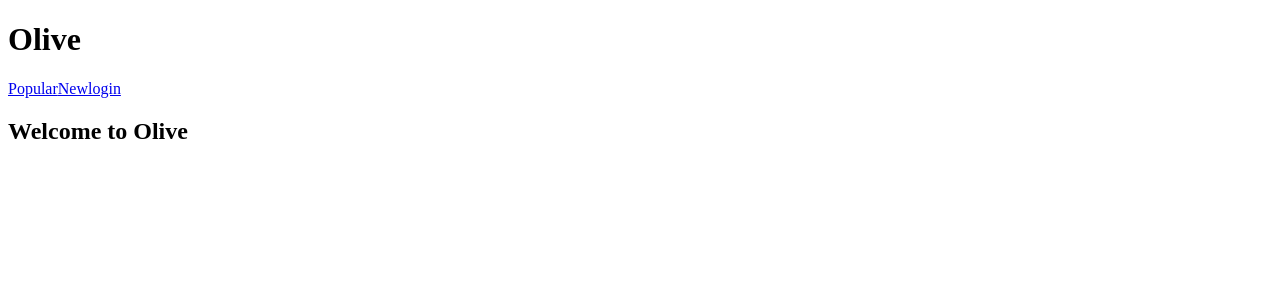
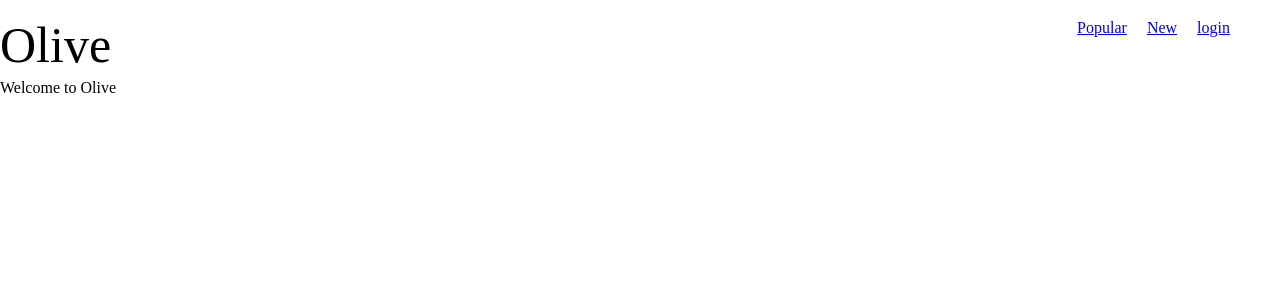
Before and after one commit to zett-8/olive-front-source, a React app: page / in a window 1280 px wide. Shown: the top 300 px of the page. Built offline with nearby package versions, Linux system fonts and the light colour scheme.

Commit message:
enable scss and reset css

```diff
--- a/package.json
+++ b/package.json
@@ -29,9 +29,11 @@
     "file-loader": "^1.1.11",
     "html-webpack-plugin": "^3.2.0",
     "json-loader": "^0.5.7",
+    "node-sass": "^4.11.0",
     "prettier": "^1.15.3",
     "redux-devtools-extension": "^2.13.7",
     "redux-logger": "^3.0.6",
+    "sass-loader": "^7.1.0",
     "style-loader": "^0.22.0",
     "webpack": "^4.16.5",
     "webpack-cli": "^3.1.0",
--- /dev/null
+++ b/src/components/header.js
@@ -0,0 +1,47 @@
+import React from 'react'
+import { Link } from 'react-router-dom'
+import PropTypes from 'prop-types'
+
+export const header = props => {
+  return (
+    <header>
+      <h1 onClick={props.handleLogoClicked}>Olive</h1>
+      <nav>
+        <ul>
+          <li>
+            <Link to="/popular">Popular</Link>
+          </li>
+          <li>
+            <Link to="/new">New</Link>
+          </li>
+          {props.loggedIn ? (
+            <React.Fragment>
+              <li>
+                <p>review</p>
+              </li>
+              <li>
+                <Link to={`/user/${props.userId}`}>account</Link>
+              </li>
+              <li>
+                <p onClick={props.handleLogout}>Logout</p>
+              </li>
+            </React.Fragment>
+          ) : (
+            <li>
+              <Link to="/login">login</Link>
+            </li>
+          )}
+        </ul>
+      </nav>
+    </header>
+  )
+}
+
+header.propTypes = {
+  loggedIn: PropTypes.bool,
+  userId: PropTypes.number,
+  handleLogoClicked: PropTypes.func.isRequired,
+  handleLogout: PropTypes.func.isRequired,
+}
+
+export default header
--- a/src/components/workDetail.js
+++ b/src/components/workDetail.js
@@ -9,11 +9,7 @@
       <p>{props.detail.caption}</p>
       <p>{props.detail.price}</p>
       <Link to={`/artist/${props.detail.artist.user_id}`}>{props.detail.artist.artist_name}</Link>
-      <p // eslint-disable-line jsx-a11y/no-noninteractive-element-interactions, jsx-a11y/click-events-have-key-events
-        onClick={props.back}
-      >
-        back
-      </p>
+      <p onClick={props.back}>back</p>
     </React.Fragment>
   )
 }
@@ -23,7 +19,7 @@
     name: PropTypes.string,
     caption: PropTypes.string,
     price: PropTypes.number,
-    artist: PropTypes.object
+    artist: PropTypes.object,
   }),
   back: PropTypes.func.isRequired,
 }
--- a/src/containers/headerContainer.jsx
+++ b/src/containers/headerContainer.jsx
@@ -1,6 +1,7 @@
 import React from 'react'
 import { connect } from 'react-redux'
-import { Link } from 'react-router-dom'
+
+import Header from '../components/header'
 
 import { logout } from '../actions/loginStatus'
 
@@ -9,40 +10,23 @@
 
   logout = () => this.props.logout()
 
-  common = () => (
-    <React.Fragment>
-      <h1 onClick={() => this.top()}>Olive</h1>
-      <Link to="/popular">Popular</Link>
-      <Link to="/new">New</Link>
-    </React.Fragment>
-  )
-
   render() {
-    if (this.props.loginStatus.token) {
-      return (
-        <header>
-          {this.common()}
-          <p>review</p>
-          <Link to={`/user/${this.props.loginStatus.user_id}`}>account</Link>
-          <p onClick={() => this.logout()}>Logout</p>
-        </header>
-      )
-    }
-
     return (
-      <header>
-        {this.common()}
-        <Link to="/login">login</Link>
-      </header>
+      <Header
+        handleLogoClicked={this.top}
+        handleLogout={this.logout}
+        loggedIn={Object.keys(this.props.loginStatus).length ? true : false}
+        userId={this.props.loginStatus.user_id}
+      />
     )
   }
 }
 
 export default connect(
   state => ({
-    loginStatus: state.loginStatus
+    loginStatus: state.loginStatus,
   }),
   dispatch => ({
-    logout: () => dispatch(logout())
+    logout: () => dispatch(logout()),
   })
 )(HeaderContainer)
--- a/src/containers/userPageContainer.jsx
+++ b/src/containers/userPageContainer.jsx
@@ -1,6 +1,5 @@
 import React from 'react'
 import { connect } from 'react-redux'
-import { Redirect } from 'react-router-dom'
 
 import UserDetail from '../components/userDetail'
 
--- a/src/index.jsx
+++ b/src/index.jsx
@@ -7,6 +7,9 @@
 
 import Router from './router'
 
+import './styles/reset.css'
+import './styles/style.scss'
+
 ReactDOM.render(
   <Provider store={store}>
     <PersistGate persistor={persistor} loading={null}>
--- a/src/router.jsx
+++ b/src/router.jsx
@@ -18,6 +18,7 @@
       <BrowserRouter>
         <React.Fragment>
           <Route path='/' component={Header} />
+          <div id='contents'>
             <Route exact={true} path='/' component={LandingPageContainer}/>
             <Route exact={true} path='/login' component={LoginPageContainer} />
             <Route exact={true} path='/new' component={NewPageContainer} />
@@ -27,6 +28,7 @@
             <Auth>
               <Route exact={true} path='/user/:id' component={UserContainer} />
             </Auth>
+          </div>
         </React.Fragment>
       </BrowserRouter>
     {/*</Auth>*/}
--- /dev/null
+++ b/src/styles/reset.css
@@ -0,0 +1,48 @@
+/* http://meyerweb.com/eric/tools/css/reset/
+   v2.0 | 20110126
+   License: none (public domain)
+*/
+
+html, body, div, span, applet, object, iframe,
+h1, h2, h3, h4, h5, h6, p, blockquote, pre,
+a, abbr, acronym, address, big, cite, code,
+del, dfn, em, img, ins, kbd, q, s, samp,
+small, strike, strong, sub, sup, tt, var,
+b, u, i, center,
+dl, dt, dd, ol, ul, li,
+fieldset, form, label, legend,
+table, caption, tbody, tfoot, thead, tr, th, td,
+article, aside, canvas, details, embed,
+figure, figcaption, footer, header, hgroup,
+menu, nav, output, ruby, section, summary,
+time, mark, audio, video {
+	margin: 0;
+	padding: 0;
+	border: 0;
+	font-size: 100%;
+	font: inherit;
+	vertical-align: baseline;
+}
+/* HTML5 display-role reset for older browsers */
+article, aside, details, figcaption, figure,
+footer, header, hgroup, menu, nav, section {
+	display: block;
+}
+body {
+	line-height: 1;
+}
+ol, ul {
+	list-style: none;
+}
+blockquote, q {
+	quotes: none;
+}
+blockquote:before, blockquote:after,
+q:before, q:after {
+	content: '';
+	content: none;
+}
+table {
+	border-collapse: collapse;
+	border-spacing: 0;
+}
--- /dev/null
+++ b/src/styles/style.scss
@@ -0,0 +1,25 @@
+header{
+  margin-top: 20px;
+  width: 100%;
+  height: 60px;
+
+  h1{
+    font-size: 50px;
+    float: left;
+  }
+
+  nav{
+    position: absolute;
+    right: 50px;
+    ul{
+      li{
+        margin-left: 20px;
+        float: left;
+      }
+    }
+  }
+}
+
+#contents{
+  clear: both;
+}
--- a/webpack.config.js
+++ b/webpack.config.js
@@ -39,10 +39,13 @@
         ]
       },
       {
-        test: /\.css$/,
+        test: /\.(css|scss)$/,
         use: ['style-loader',
           {
             loader: 'css-loader'
+          },
+          {
+            loader: 'sass-loader'
           }
         ]
       },
```
Also changed, not shown: .eslintrc.json, 1 other file (tests, documents, lock files or other folders). Lines whose indentation alone changed are shown as unchanged.
